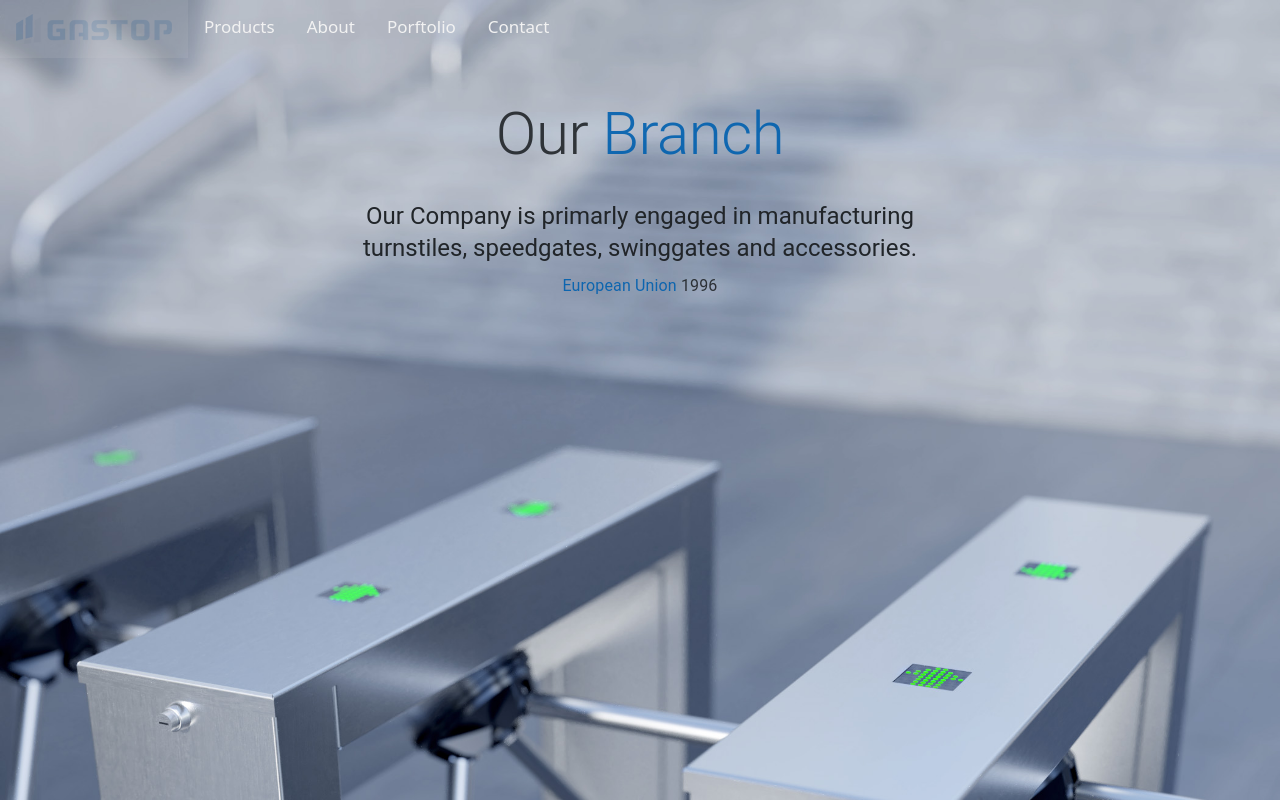
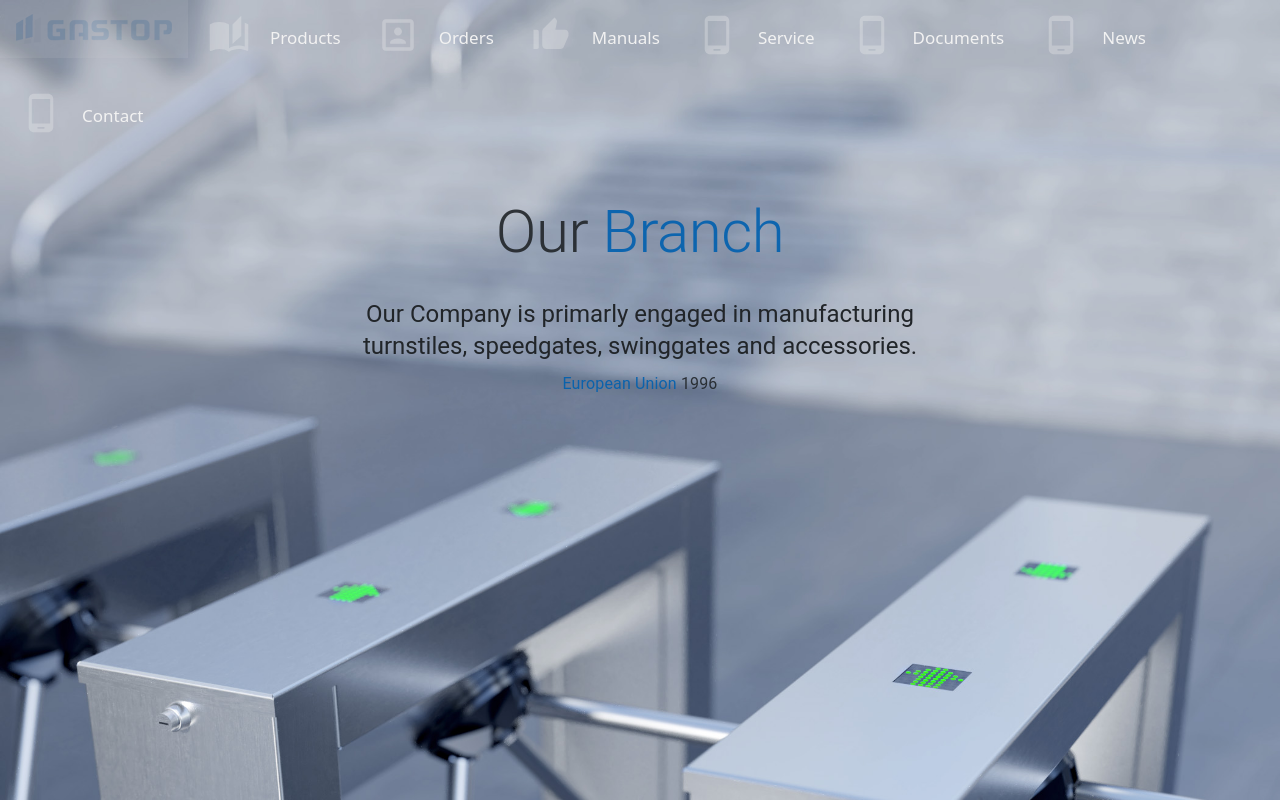
Before and after one commit to Lucas-PL/client, a React (Create React App) app: page / in a window 1280 px wide. Built offline with nearby package versions, Linux system fonts and the light colour scheme.

Commit message:
to jest commit

```diff
--- a/src/Components/Menu.js
+++ b/src/Components/Menu.js
@@ -2,6 +2,11 @@ import Container from 'react-bootstrap/Container';
 import { Link } from 'react-router-dom';
 import styles from '../Components/Menu.module.scss';
 import DensityMedium from '@mui/icons-material/DensityMedium';
+import AutoStoriesIcon from '@mui/icons-material/AutoStories';
+import PhoneAndroidIcon from '@mui/icons-material/PhoneAndroid';
+import PortraitIcon from '@mui/icons-material/Portrait';
+import ThumbUpAltIcon from '@mui/icons-material/ThumbUpAlt';
+
 
 
 function Menu() {
@@ -10,30 +15,46 @@ function Menu() {
     var x = document.getElementById("myTopnav");
     var y = document.getElementById("menuMobile");
 
-      if (x.className === styles.topnav) {
+    if (x.className === styles.topnav) {
       x.className += styles.responsive;
-          } else {
+    } else {
       x.className = styles.topnav;
+      let IconProducts = "b ";
+      let IconContact = " b";
+
     }
   }
+
+  let IconProducts = <AutoStoriesIcon sx={{ paddingBottom: 1, fontSize: 50, opacity: 0.3, marginRight: 2 }} />;
+  let IconContact = <PhoneAndroidIcon sx={{ paddingBottom: 1, fontSize: 50, opacity: 0.3, marginRight: 2 }} />;
+  let IconAbout = <PortraitIcon sx={{ paddingBottom: 1, fontSize: 50, opacity: 0.3, marginRight: 2 }} />;
+  let IconPortfolio = <ThumbUpAltIcon sx={{ paddingBottom: 1, fontSize: 50, opacity: 0.3, marginRight: 2 }} />;
 
   return (
     <>
 
       <div className={styles.topnav} id="myTopnav">
         <div className={styles.menuMobile} id="menuMobile">
+          {/* <Link className={styles.active} to={`/`}><img src="logo-gastop.png" /></Link>
+          <Link className={styles.Linki} to={`Products`}>{IconProducts}Products</Link>
+          <Link className={styles.Linki} to={`About`}>{IconAbout}About</Link>
+          <Link className={styles.Linki} to={`Portfolio`}>{IconPortfolio}Porftolio</Link>
+          <Link className={styles.Linki} to={`Contact`}>{IconContact}Contact</Link> */}
           <Link className={styles.active} to={`/`}><img src="logo-gastop.png" /></Link>
-          <Link className={styles.Linki} to={`Products`}>Products</Link>
-          <Link className={styles.Linki} to={`About`}>About</Link>
-          <Link className={styles.Linki} to={`Portfolio`}>Porftolio</Link>
-          <Link className={styles.Linki} to={`Contact`}>Contact</Link>
+          <Link className={styles.Linki} to={`Products`}>{IconProducts}Products</Link>
+          <Link className={styles.Linki} to={`About`}>{IconAbout}Orders</Link>
+          <Link className={styles.Linki} to={`Portfolio`}>{IconPortfolio}Manuals</Link>
+          <Link className={styles.Linki} to={`Contact`}>{IconContact}Service</Link>
+          <Link className={styles.Linki} to={`Contact`}>{IconContact}Documents</Link>
+          <Link className={styles.Linki} to={`Contact`}>{IconContact}News</Link>
+          <Link className={styles.Linki} to={`Contact`}>{IconContact}Contact</Link>
         </div>
 
         <a href="javascript:void(0);" className={styles.icon} onClick={myFunction}>
           <DensityMedium sx={{ border: 2, paddingTop: 1, paddingBottom: 1, minWidth: 50, borderRadius: 2, fontSize: 40 }} />
         </a>
       </div>
-   </>
+    </>
   );
 }
 
```
